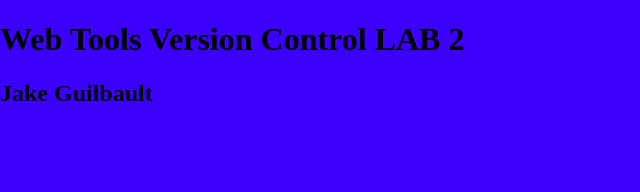
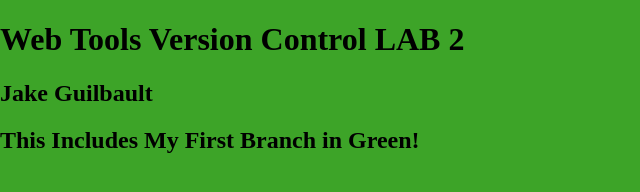
Before and after one commit to JakeGuilbault/Webtools-github-intro-Guilbault, a plain HTML site: page index.html in a window 1280 px wide. Shown: the whole page, without its empty margins (0-640 px from the left). Drawn offline with nearby package versions, Linux system fonts and the light colour scheme.

Commit message:
changed color
Color changed to green

```diff
--- a/_css/main.css
+++ b/_css/main.css
@@ -8,7 +8,7 @@ html {
   -webkit-text-size-adjust: 100%;
 }
 html, body  {
-	background-color: #3C00FF;
+	background-color: #3DA428;
 	margin: 0;
 }
 /* Correct `block` display not defined in IE 8/9.*/
--- a/index.html
+++ b/index.html
@@ -16,6 +16,7 @@
     <header>
 	<h1>Web Tools Version Control LAB 2</h1>
 <h2>Jake Guilbault</h2>
+<h2>This Includes My First Branch in Green!</h2>
     </header>
     <nav id="pageNav">
     </nav>
```
